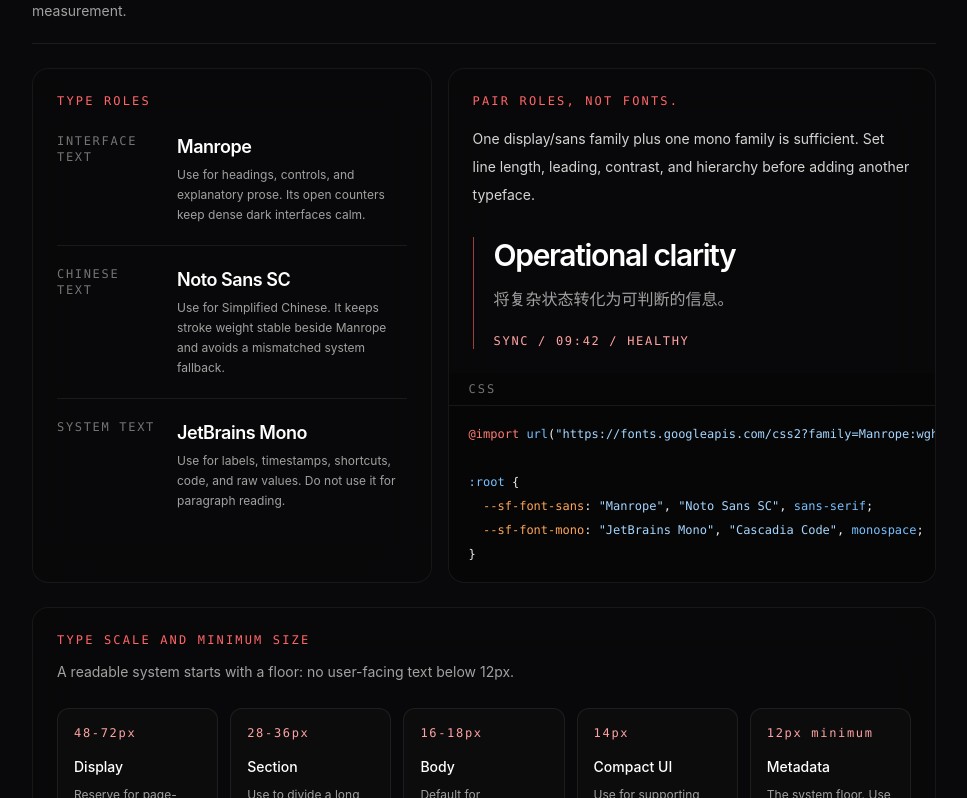
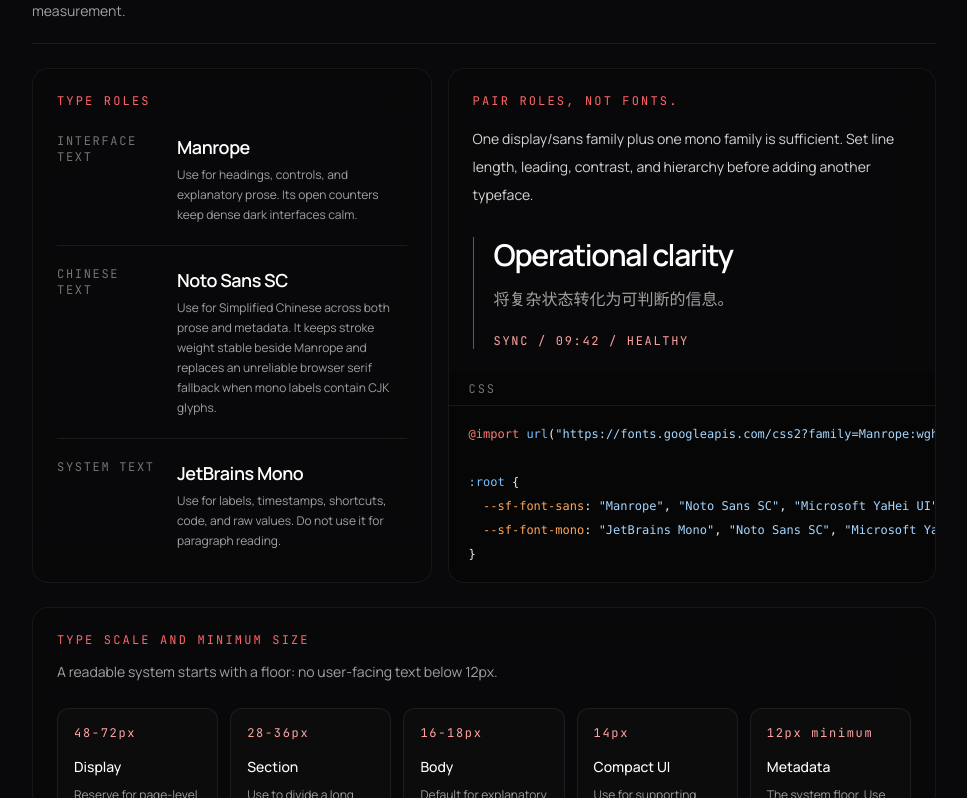
Before and after one commit to MikkoAyaka/signalframe, a React (Vite) app: page / in a window 1280 px wide. Shown: the part 1725-2523 px from the top of the page, without its empty margins (288-1255 px from the left). Built offline with nearby package versions, Linux system fonts and the light colour scheme.

Commit message:
fix: enforce sans-serif CJK fallbacks

```diff
--- a/src/DesignSystemApp.tsx
+++ b/src/DesignSystemApp.tsx
@@ -56,7 +56,7 @@
       title: "Typography is the interface's pacing system.",
       description: "Signalframe uses a humanist sans for decisions and a compact mono face for provenance, state, and measurement.",
       ui: ["Interface text", "Manrope", "Use for headings, controls, and explanatory prose. Its open counters keep dense dark interfaces calm."],
-      cjk: ["Chinese text", "Noto Sans SC", "Use for Simplified Chinese. It keeps stroke weight stable beside Manrope and avoids a mismatched system fallback."],
+      cjk: ["Chinese text", "Noto Sans SC", "Use for Simplified Chinese across both prose and metadata. It keeps stroke weight stable beside Manrope and replaces an unreliable browser serif fallback when mono labels contain CJK glyphs."],
       mono: ["System text", "JetBrains Mono", "Use for labels, timestamps, shortcuts, code, and raw values. Do not use it for paragraph reading."],
       ruleTitle: "Pair roles, not fonts.",
       rule: "One display/sans family plus one mono family is sufficient. Set line length, leading, contrast, and hierarchy before adding another typeface.",
@@ -86,7 +86,7 @@
     language: "English", switchLanguage: "切换语言至", languageShort: "EN", mobileLabel: "\u754C\u9762\u7CFB\u7EDF", eyebrow: "\u8BBE\u8BA1\u4E0E\u7EC4\u4EF6\u89C4\u8303", hero: "\u4E3A\u9AD8\u4EF7\u503C\u4FE1\u606F\u7559\u51FA\u5B89\u9759\u7684\u6846\u67B6\u3002", intro: "Signalframe \u662F\u4E00\u5957\u9762\u5411\u9AD8\u4FE1\u53F7\u4EA7\u54C1\u7684\u6DF1\u8272\u8BBE\u8BA1\u7CFB\u7EDF\u3002", read: "\u9605\u8BFB\u4F53\u7CFB", inspect: "\u67E5\u770B\u7EC4\u4EF6", footer: "\u57FA\u4E8E\u6E90\u4EE3\u7801\u7684\u8BBE\u8BA1\u6587\u6863",
     typography: {
       eyebrow: "\u57FA\u7840 / 03", title: "\u5B57\u4F53\u662F\u754C\u9762\u8282\u594F\u7684\u5E95\u5C42\u7CFB\u7EDF\u3002", description: "\u7528\u4EBA\u6587\u65E0\u884C\u7EBF\u4F53\u9605\u8BFB\u4E0E\u51B3\u7B56\uFF0C\u7528\u7D27\u51D1\u7B49\u5BBD\u5B57\u4F53\u5448\u73B0\u6765\u6E90\u4E0E\u72B6\u6001\u3002",
-      ui: ["\u754C\u9762\u6B63\u6587", "Manrope", "\u7528\u4E8E\u6807\u9898\u3001\u63A7\u4EF6\u548C\u8BF4\u660E\u6027\u6587\u5B57\u3002"], cjk: ["\u4E2D\u6587\u6B63\u6587", "Noto Sans SC", "\u7528\u4E8E\u7B80\u4F53\u4E2D\u6587\uFF0C\u4E0E Manrope \u7A33\u5B9A\u914D\u5BF9\u3002"], mono: ["\u7CFB\u7EDF\u6587\u5B57", "JetBrains Mono", "\u7528\u4E8E\u6807\u7B7E\u3001\u65F6\u95F4\u3001\u4EE3\u7801\u548C\u539F\u59CB\u503C\u3002"],
+      ui: ["\u754C\u9762\u6B63\u6587", "Manrope", "\u7528\u4E8E\u6807\u9898\u3001\u63A7\u4EF6\u548C\u8BF4\u660E\u6027\u6587\u5B57\u3002"], cjk: ["\u4E2D\u6587\u6B63\u6587", "Noto Sans SC", "\u7528\u4E8E\u7B80\u4F53\u4E2D\u6587\u7684\u6B63\u6587\u4E0E\u5143\u6570\u636E\u3002\u5B83\u4E0E Manrope \u7A33\u5B9A\u914D\u5BF9\uFF0C\u5E76\u5728\u7B49\u5BBD\u6807\u7B7E\u5305\u542B\u4E2D\u6587\u65F6\u53D6\u4EE3\u4E0D\u53EF\u9760\u7684\u6D4F\u89C8\u5668\u884C\u4E66\u4F53\u56DE\u9000\u3002"], mono: ["\u7CFB\u7EDF\u6587\u5B57", "JetBrains Mono", "\u7528\u4E8E\u6807\u7B7E\u3001\u65F6\u95F4\u3001\u4EE3\u7801\u548C\u539F\u59CB\u503C\u3002"],
       ruleTitle: "\u6309\u89D2\u8272\u914D\u5BF9\uFF0C\u800C\u4E0D\u662F\u5806\u53E0\u5B57\u4F53\u3002", rule: "\u4E00\u7EC4\u65E0\u884C\u7EBF\u5B57\u4F53\u52A0\u4E00\u7EC4\u7B49\u5BBD\u5B57\u4F53\u5DF2\u8DB3\u591F\u3002\u5148\u5904\u7406\u884C\u957F\u3001\u884C\u9AD8\u3001\u5BF9\u6BD4\u5EA6\u548C\u5C42\u7EA7\u3002",
     },
     product: {
@@ -367,7 +367,7 @@
                 </SignalPanel>
                 <SignalPanel interactive={false} tone="quiet" className="overflow-hidden">
                   <div className="p-6"><p className="font-mono text-xs uppercase tracking-[0.18em] text-red-400">{copy.typography.ruleTitle}</p><p className="mt-4 max-w-xl text-sm leading-7 text-neutral-300">{copy.typography.rule}</p><div className="mt-7 border-l border-red-400/60 pl-5"><p className="text-3xl font-semibold tracking-[-0.045em] text-white">{t("Operational clarity")}</p><p className="mt-3 text-base leading-7 text-neutral-400">{"\u5C06\u590D\u6742\u72B6\u6001\u8F6C\u5316\u4E3A\u53EF\u5224\u65AD\u7684\u4FE1\u606F\u3002"}</p><p className="mt-5 font-mono text-xs tracking-[0.14em] text-red-300">SYNC / 09:42 / HEALTHY</p></div></div>
-                  <CodeBlock language="css" label="CSS" code={`@import url("https://fonts.googleapis.com/css2?family=Manrope:wght@400;500;600;700&family=JetBrains+Mono:wght@400;500&family=Noto+Sans+SC:wght@400;500;600;700&display=swap");\n\n:root {\n  --sf-font-sans: "Manrope", "Noto Sans SC", sans-serif;\n  --sf-font-mono: "JetBrains Mono", "Cascadia Code", monospace;\n}`} />
+                  <CodeBlock language="css" label="CSS" code={`@import url("https://fonts.googleapis.com/css2?family=Manrope:wght@400;500;600;700&family=JetBrains+Mono:wght@400;500&family=Noto+Sans+SC:wght@400;500;600;700&display=swap");\n\n:root {\n  --sf-font-sans: "Manrope", "Noto Sans SC", "Microsoft YaHei UI", sans-serif;\n  --sf-font-mono: "JetBrains Mono", "Noto Sans SC", "Microsoft YaHei UI", monospace;\n}`} />
                 </SignalPanel>
               </div>
               <SignalPanel interactive={false} tone="quiet" className="p-6">
--- a/src/index.css
+++ b/src/index.css
@@ -1,12 +1,15 @@
+@import url("https://fonts.googleapis.com/css2?family=JetBrains+Mono:wght@400;500&family=Manrope:wght@400;500;600;700&family=Noto+Sans+SC:wght@400;500;600;700&display=swap");
 @import "tailwindcss";
 @source "./design-system";
 @source "./";
 @import "./design-system/tokens.css";
 
 :root {
+  --sf-font-sans: "Manrope", "Noto Sans SC", "Microsoft YaHei UI", "PingFang SC", "Helvetica Neue", Arial, sans-serif;
+  --sf-font-mono: "JetBrains Mono", "Noto Sans SC", "Microsoft YaHei UI", "PingFang SC", ui-monospace, monospace;
   color: var(--sf-text);
   background: var(--sf-canvas);
-  font-family: Inter, "Microsoft YaHei UI", "PingFang SC", system-ui, sans-serif;
+  font-family: var(--sf-font-sans);
 }
 
 html {
@@ -17,6 +20,11 @@
   min-width: 320px;
   margin: 0;
   background: var(--sf-canvas);
+}
+
+/* Keep CJK metadata in the system's sans family when the mono face has no glyph. */
+.font-mono {
+  font-family: var(--sf-font-mono) !important;
 }
 
 ::selection {
@@ -66,6 +74,30 @@
 .sf-shiki {
   max-width: 100%;
   overflow-x: auto;
+  scrollbar-color: rgba(248, 113, 113, 0.52) rgba(255, 255, 255, 0.04);
+  scrollbar-width: thin;
+}
+
+.sf-shiki::-webkit-scrollbar {
+  width: 8px;
+  height: 8px;
+}
+
+.sf-shiki::-webkit-scrollbar-track {
+  border-radius: 999px;
+  background: rgba(255, 255, 255, 0.04);
+}
+
+.sf-shiki::-webkit-scrollbar-thumb {
+  border: 2px solid transparent;
+  border-radius: 999px;
+  background: rgba(248, 113, 113, 0.52);
+  background-clip: padding-box;
+}
+
+.sf-shiki::-webkit-scrollbar-thumb:hover {
+  background: rgba(252, 165, 165, 0.78);
+  background-clip: padding-box;
 }
 
 .sf-shiki pre {
@@ -73,7 +105,7 @@
   min-width: max-content;
   padding: 1rem 1.25rem;
   background: transparent !important;
-  font-family: "JetBrains Mono", "Cascadia Code", Consolas, monospace;
+  font-family: var(--sf-font-mono);
   font-size: 0.75rem;
   line-height: 1.5rem;
 }
```
